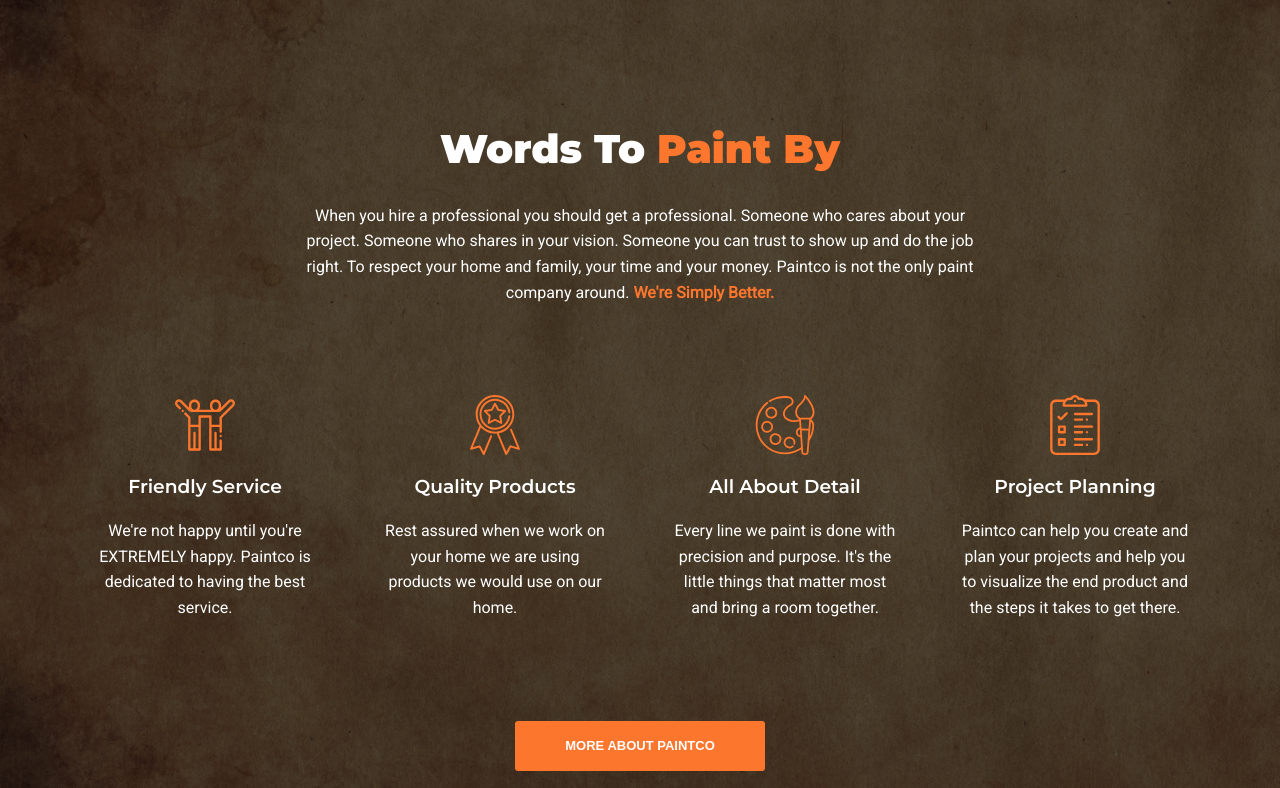
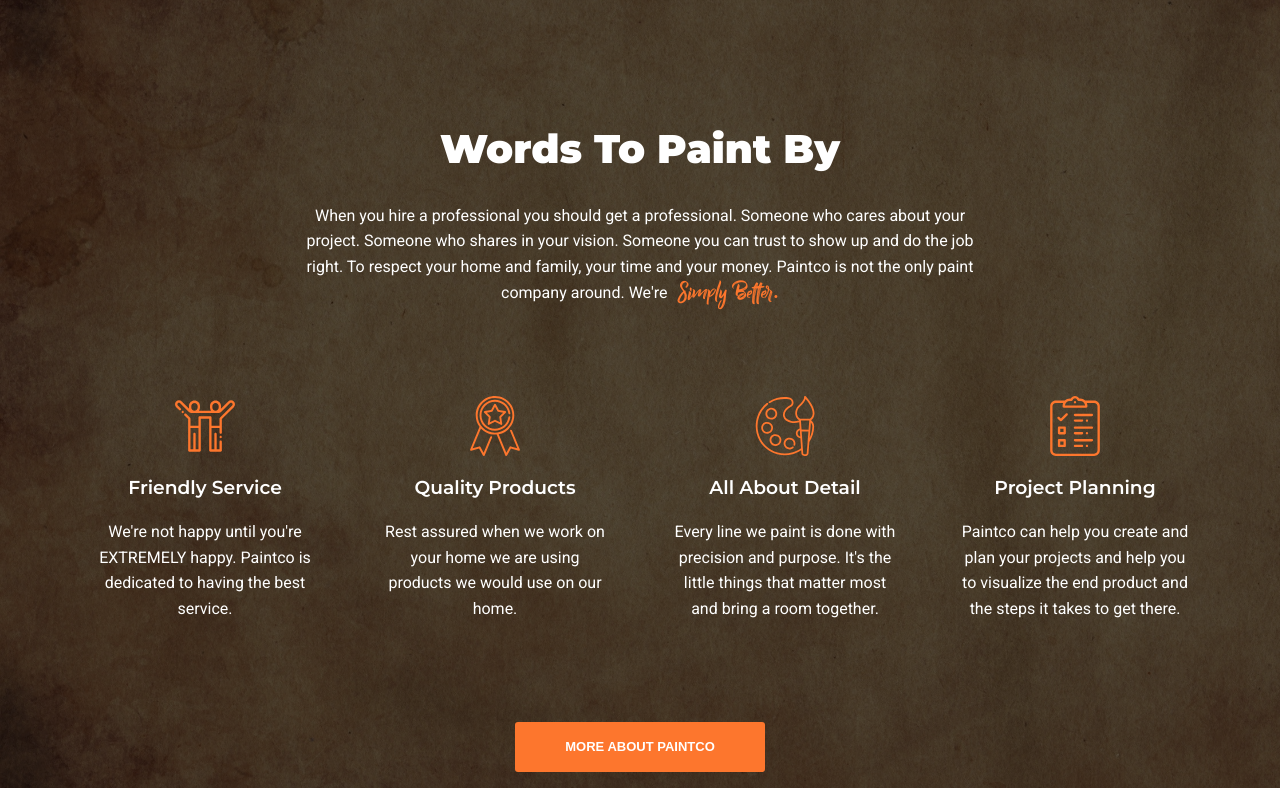
Before and after one commit to OakHarbor/Paintco, a plain HTML site: page index.html in a window 1280 px wide. Shown: the part 2992-3780 px from the top of the page. Drawn offline with nearby package versions, Linux system fonts and the light colour scheme; a web font is replaced by a local one.

Commit message:
made simply better cursive in the words to paint by section

```diff
--- a/css/style.css
+++ b/css/style.css
@@ -194,7 +194,8 @@
 
 .service-p span {
     color: var(--primary);
-    font-weight: bold;
+    font-size: 25px;
+    font-family: 'billy_ohioregular';
 }
 
 .icon-container {
--- a/index.html
+++ b/index.html
@@ -270,10 +270,10 @@
                         CONTACT US</button>
                 </div>
             </div>
-            <h2 class="container service-h2">Words To<span> Paint By</span></h2>
+            <h2 class="container service-h2">Words To Paint By</h2>
         <p class="container service-p">When you hire a professional you should get a professional. Someone who cares about your project. Someone who shares in your vision.
             Someone you can trust to show up and do the job right. To respect your home and family,  your time and your money. Paintco is not the only paint company around.
-            <span>We're Simply Better.</span>
+            We're<span>&nbsp; Simply Better.</span>
         </p>
         </div>
         <div class="icon-container container">
```
